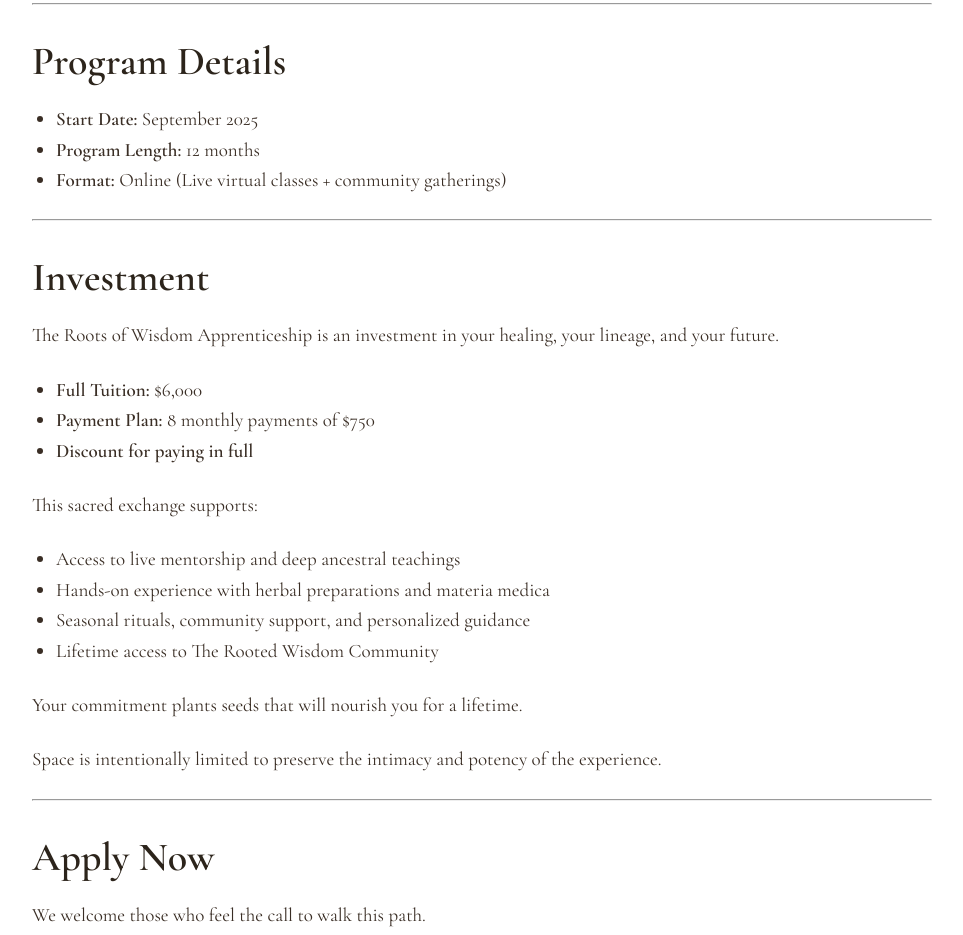
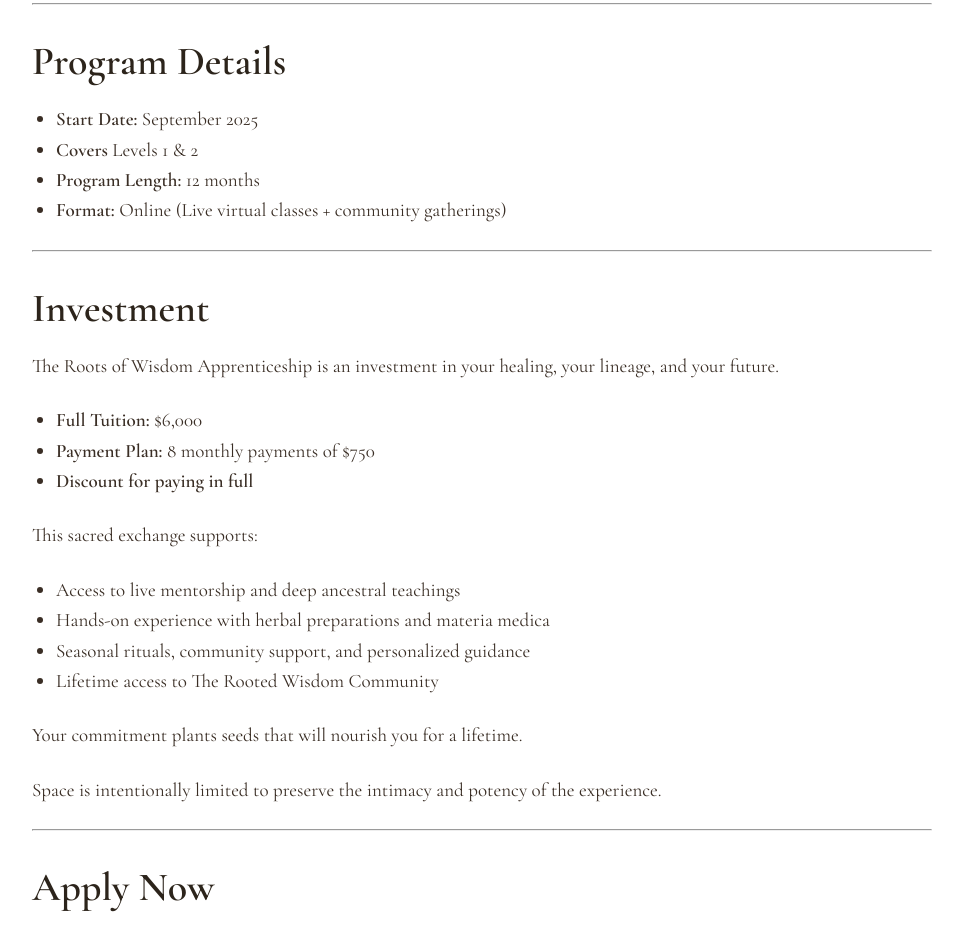
Before and after one commit to sassyroots/rooted, an Eleventy site: page _src/index.md in a window 1280 px wide. Shown: the part 1239-2174 px from the top of the page, without its empty margins (158-1121 px from the left). Built offline with nearby package versions, Linux system fonts and the light colour scheme; Eleventy itself is replaced by a stand-in of ours; files that its build step writes are made by us from their sources; what markdown-it-attrs would draw is missing.

Commit message:
Update index.md

```diff
--- a/_src/index.md
+++ b/_src/index.md
@@ -39,6 +39,7 @@ Through live classes, materia medica studies, seasonal rituals, and hands-on pre
 ## Program Details
 
 - **Start Date:** September 2025
+- **Covers** Levels 1 & 2
 - **Program Length:** 12 months
 - **Format:** Online (Live virtual classes + community gatherings)
 
```
